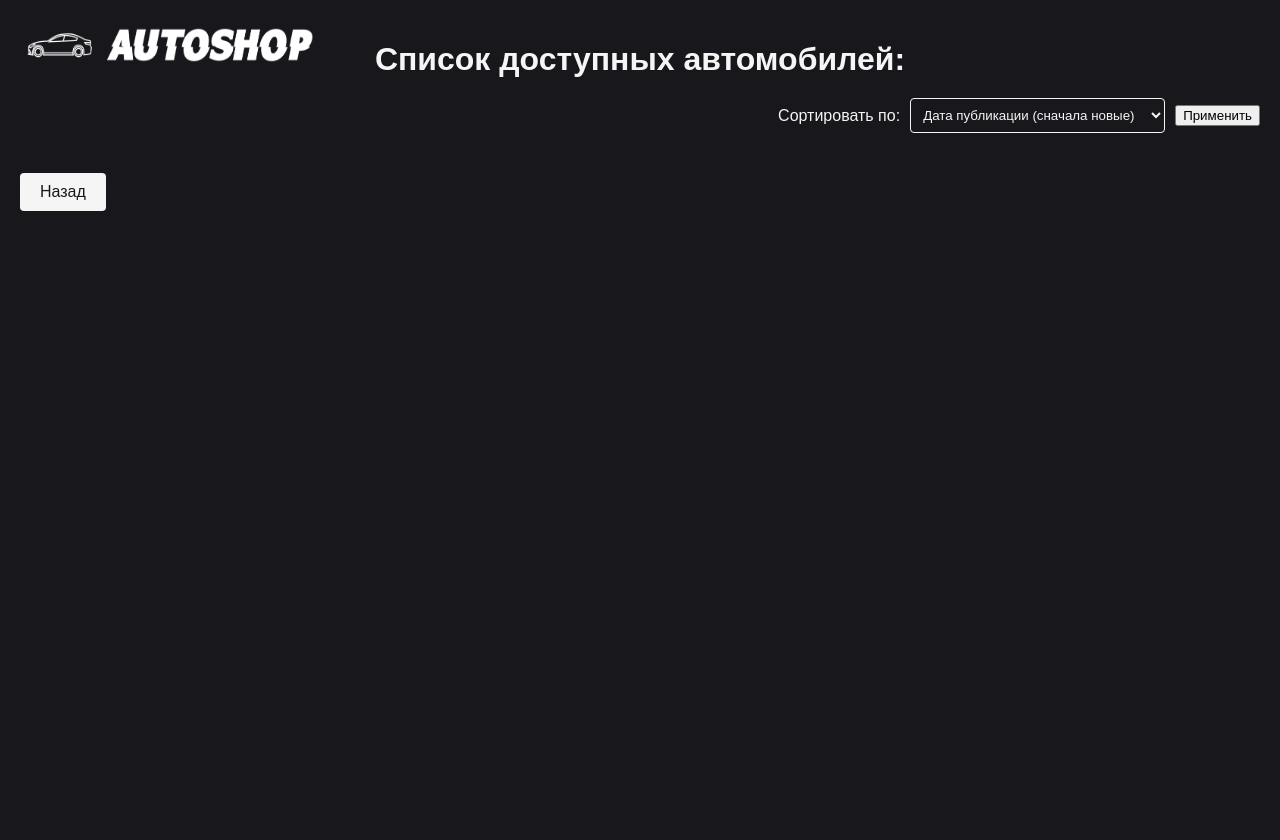
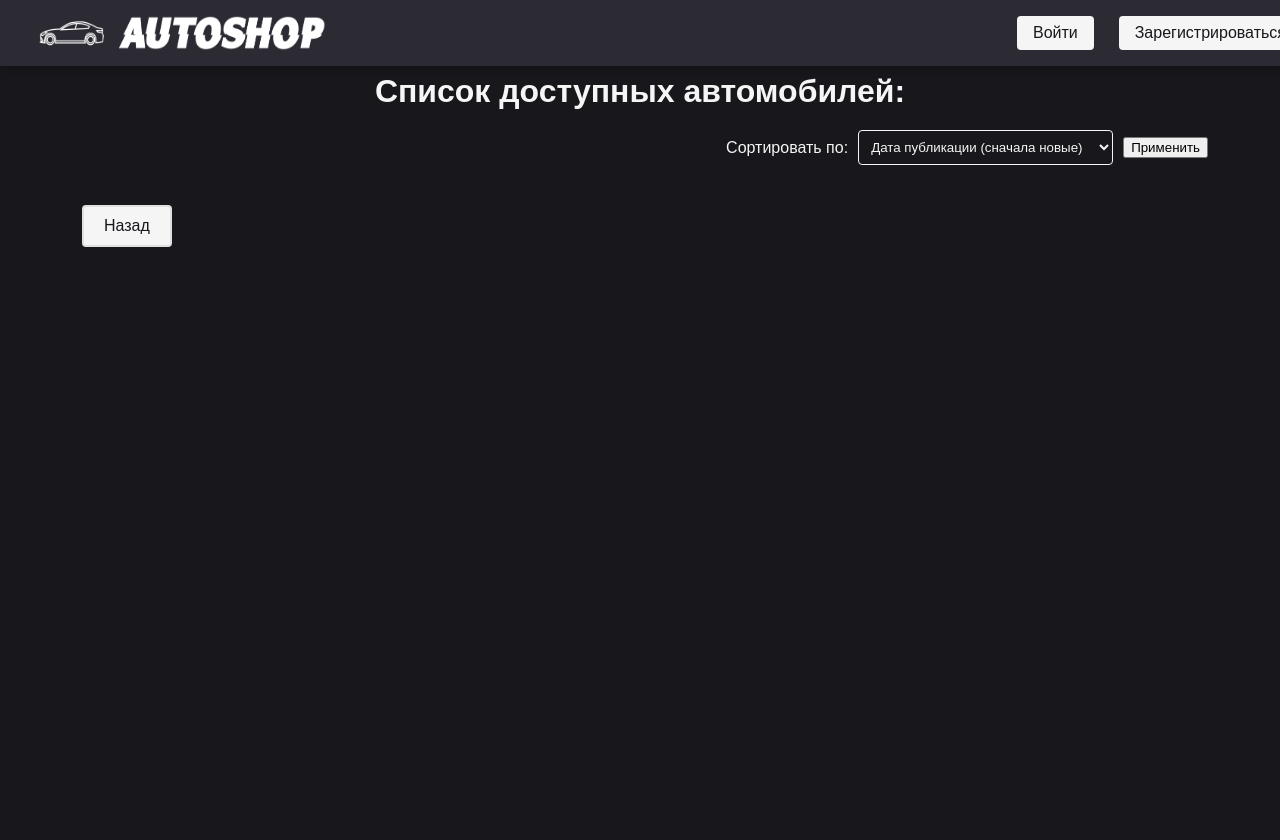
Before and after one commit to matrix192/mydjangoproject, a Django app: template autoshop/buycars/templates/buycars/cars.html in a window 1280 px wide. Before the commit the page ends 211 px from the top, so only its background shows below. Run offline with Django 3.2, Linux system fonts and the light colour scheme; the template is opened without the code that fills it, so the values that code supplies are empty.

Commit message:
bugfixes+shitstyles+profilebutton

```diff
--- a/autoshop/buycars/static/buycars/css/base.css
+++ b/autoshop/buycars/static/buycars/css/base.css
@@ -10,18 +10,37 @@ body {
     flex-direction: column;
 }
 
-/* Шапка */
 header {
-    background-color: #2C2B33;
-    padding: 1rem 2rem;
-    box-shadow: 0 2px 10px rgba(0, 0, 0, 0.3);
+    position: fixed;
+    top: 0;
+    left: 0;
+    width: 100%;
+    background: #2C2B33;
+    z-index: 1000;
+    padding: 10px 20px;
+    display: flex;
+    justify-content: space-between; /* Лого слева, навигация справа */
+    align-items: center;
+    box-shadow: 0 2px 5px rgba(0,0,0,0.1);
 }
 
+/* Навигация */
 nav {
     display: flex;
-    justify-content: flex-end;
-    align-items: center;
+    gap: 15px; /* Отступ между кнопками */
+    margin-left: auto; /* Прижимаем навигацию вправо */
 }
+
+/* Логотип */
+.logotip {
+    height: 40px;
+    width: auto;
+}
+
+main {
+    margin-top: 70px;  /* Отступ, чтобы контент не прятался под header */
+}
+
 
 nav p {
     margin: 0;
@@ -46,14 +65,6 @@ a:hover {
 }
 
 /* Основное содержимое */
-main {
-    flex: 1;
-    padding: 2rem;
-    max-width: 1200px;
-    margin: 0 auto;
-    width: 100%;
-    box-sizing: border-box;
-}
 
 /* Списки */
 ul {
@@ -114,11 +125,13 @@ footer {
     }
 }
 
-.logotip {
-    position: absolute;
-    top: 20;
-    left: 15;
-    width: 300px;
-    height: 50px;
 
-}
+/*Убрать полосу прокрутки у элемента*/
+.element::-webkit-scrollbar {
+    width: 0;
+  }
+
+  /*Убрать полосу прокрутки для всей страницы*/
+  ::-webkit-scrollbar {
+    width: 0;
+  }
--- a/autoshop/buycars/static/buycars/css/stylevehicles.css
+++ b/autoshop/buycars/static/buycars/css/stylevehicles.css
@@ -5,6 +5,21 @@ body {
     font-family: Arial, sans-serif;
     margin: 0;
     padding: 20px;
+}
+
+header {
+    background-color: #2C2B33;
+    padding: 1rem 2rem;
+    box-shadow: 0 2px 10px rgba(0, 0, 0, 0.3);
+}
+
+main {
+    flex: 1;
+    padding: 2rem;
+    max-width: 1200px;
+    margin: 0 auto;
+    width: 100%;
+    box-sizing: border-box;
 }
 
 h1 {
--- a/autoshop/buycars/templates/buycars/404.html
+++ b/autoshop/buycars/templates/buycars/404.html
@@ -10,7 +10,7 @@
 </head>
 <body>
     <h1>Ошибка: страница не найдена!</h1>
-    <img src="{% static 'buycars/images/1.jpg' %}" alt="рататуй">
+    <img src="{% static 'buycars/img/1.jpg' %}" alt="рататуй">
     <a href="{% url 'buycars:index_page' %}">Вернуться на главную</a>
 </body>
 </html>
--- a/autoshop/buycars/templates/buycars/cars.html
+++ b/autoshop/buycars/templates/buycars/cars.html
@@ -1,18 +1,14 @@
+{% extends "registration/base.html" %}
 {% load static %}
 
-<!DOCTYPE html>
-<html lang="ru">
-<head>
-    <meta charset="UTF-8">
-    <meta name="viewport" content="width=device-width, initial-scale=1.0">
-    <title>Autoshop</title>
+{% block title %}Autoshop - Машины{% endblock %}
+
+{% block content %}
     <link rel="stylesheet" href="{% static 'buycars/css/stylevehicles.css' %}">
-</head>
-<body>
-    <img src="{% static 'buycars/img/logo.png' %}" class="logotip">
+
     <h1>Список доступных автомобилей:</h1>
     {% if request.user.is_authenticated %}
-        <a href="{% url 'buycars:favorite_list_cars' %}" class="fav"type='car'>Список избранных автоомбилей</a>
+        <a href="{% url 'buycars:favorite_list_cars' %}" class="fav" type='car'>Список избранных автомобилей</a>
     {% endif %}
     {% if user.is_authenticated and user.is_seller %}
         <a href="{% url 'buycars:add_car_ad' %}" class="btn">Создать объявление</a>
@@ -40,5 +36,4 @@
     </ul>
 
     <a href="{% url 'buycars:index_page' %}" class="btn-back">Назад</a>
-</body>
-</html>
+{% endblock %}
--- a/autoshop/buycars/templates/buycars/index.html
+++ b/autoshop/buycars/templates/buycars/index.html
@@ -14,7 +14,8 @@
             <img src="{% static 'buycars/img/logo.png' %}" class="logotip">
             {% if user.is_authenticated %}
                 <div class="auth-message">
-                    <p>Здравствуйте {{ user.username }}! <a href="{% url 'logout_view' %}" class="btn">Выйти</a></p>
+                    <p>Здравствуйте, {{ user.username }}! <a href="{% url 'profile' %}" class="btn">Профиль</a></p>
+                    <p><a href="{% url 'logout_view' %}" class="btn">Выйти</a></p>
                 </div>
             {% else %}
                 <div class="auth-links">
--- a/autoshop/common/templates/registration/base.html
+++ b/autoshop/common/templates/registration/base.html
@@ -14,7 +14,10 @@
         <img src="{% static 'buycars/img/logo.png' %}" class="logotip">
         <nav>
             {% if user.is_authenticated %}
-                <p>Привет, {{ user.username }}! <a href="{% url 'logout_view' %}" class="btn">Выйти</a></p>
+            {% if request.path != '/profile/' %}
+                <p><a href="{% url 'profile' %}" class="btn">Профиль</a></p>
+            {% endif %}
+            <p><a href="{% url 'logout_view' %}" class="btn">Выйти</a></p>
             {% else %}
                 <p>
                     <a href="{% url 'login' %}" class="btn">Войти</a>
```
Also changed, not shown: autoshop/buycars/forms.py (+8 -7 lines), autoshop/buycars/models.py (+8 -9 lines), autoshop/buycars/templates/buycars/moto.html (+8 -13 lines), autoshop/buycars/views.py (+4 -4 lines), autoshop/buycars/static/buycars/img/1.jpg (renamed from autoshop/buycars/static/buycars/images/1.jpg), autoshop/db.sqlite3.
